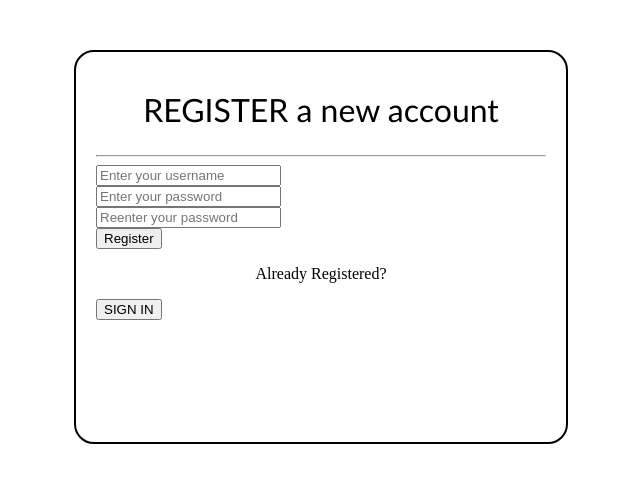
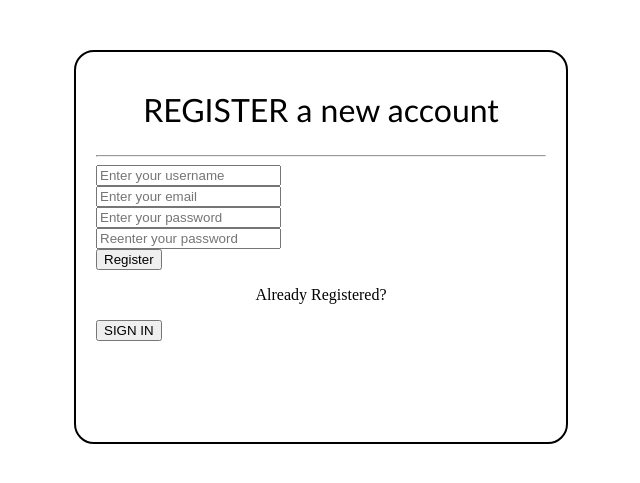
Before and after one commit to Amit-adh/TODO-list, a Flask app: page /register in a window 1280 px wide. Shown: the top 483 px of the page, without its empty margins (319-959 px from the left). Run offline with Flask 3, Linux system fonts and the light colour scheme.

Commit message:
Added email field and dashboard specification

```diff
--- a/app.py
+++ b/app.py
@@ -1,5 +1,6 @@
 from flask import Flask, render_template, url_for, request, redirect, session # type: ignore
 from flask_sqlalchemy import SQLAlchemy # type: ignore
+import re
 
 app = Flask(__name__)
 app.config['SQLALCHEMY_DATABASE_URI'] = 'sqlite:///todo.db'
@@ -9,6 +10,7 @@ db = SQLAlchemy(app)
 class User(db.Model):
     id = db.Column(db.Integer, primary_key=True)
     username = db.Column(db.String(100), unique=True, nullable=False)
+    email = db.Column(db.String(200), unique=True, nullable=False)
     password = db.Column(db.String(100), nullable=False)
     tasks = db.relationship('Todo', backref='user', lazy=True)
 
@@ -18,10 +20,9 @@ class Todo(db.Model):
     priority = db.Column(db.String(10), nullable=False)
     user_id = db.Column(db.Integer, db.ForeignKey('user.id'))
 
-    def __repr__(self):
-        return f'<Todo {self.id} - {self.content}>'
 
 with app.app_context():
+    db.drop_all()
     db.create_all()
 
 
@@ -35,26 +36,32 @@ def register():
     if request.method == 'POST':
         return redirect(url_for("new_user"))
     else:
-        return render_template("register.html", err=False)
+        return render_template("register.html")
 
 
 @app.route("/new_user", methods=['POST', 'GET'])
 def new_user():
     if request.method == 'POST':
         username = request.form['username']
+        email = request.form['email']
         password = request.form['password']
         re_pass = request.form['re-pass']
+        email_pattern = r'^[a-zA-Z0-9_.+-]+@[a-zA-Z0-9-]+\.[a-zA-Z0-9-.]+$'
 
         if User.query.filter_by(username=username).first():
-            return  render_template("register.html", err=True, err_msg="Username already exists")
+            return render_template("register.html", err=True, err_msg="Username already exists")
 
-        if(password == re_pass):
-            user = User(username=username, password=password)
-            db.session.add(user)
-            db.session.commit()
-            return redirect(url_for("login"))
-        else:
+        elif not re.match(email_pattern, email):
+            return render_template("register.html", err=True, err_msg="Invalid Email")
+
+        elif  password != re_pass:
             return render_template("register.html", err=True, err_msg="Both passwords must be the same")
+
+
+        user = User(username=username, email=email, password=password)
+        db.session.add(user)
+        db.session.commit()
+        return redirect(url_for("login"))
 
     return render_template("register.html", err=False)
 
@@ -88,7 +95,7 @@ def dashboard():
     user = User.query.get_or_404(id)
 
     tasks = Todo.query.filter_by(user_id=user.id)
-    return render_template("dashboard.html", tasks = tasks)
+    return render_template("dashboard.html", tasks = tasks, username=user.username)
 
 
 @app.route("/logout", methods=['POST'])
--- a/templates/dashboard.html
+++ b/templates/dashboard.html
@@ -8,7 +8,7 @@
 {% block body %}
 <div class="box-head">
     <p class="box-title">
-        TO-DO LIST
+        {{username}}'s TO-DO LIST
     </p>
 </div>
 <div class="logout" style="display: flex; justify-content: right;">
--- a/templates/register.html
+++ b/templates/register.html
@@ -20,6 +20,7 @@
     <form action="{{ url_for('new_user') }}", method="POST">
         <div class="form-fields">
             <input type="text" name='username' placeholder="Enter your username"><br>
+            <input type="text" name='email' placeholder="Enter your email"><br>
             <input type="password" name="password" placeholder="Enter your password"><br>
             <input type="password" name="re-pass" placeholder="Reenter your password"><br>
             <input type="submit" name="submit" value="Register">
```
Also changed, not shown: instance/todo.db.
